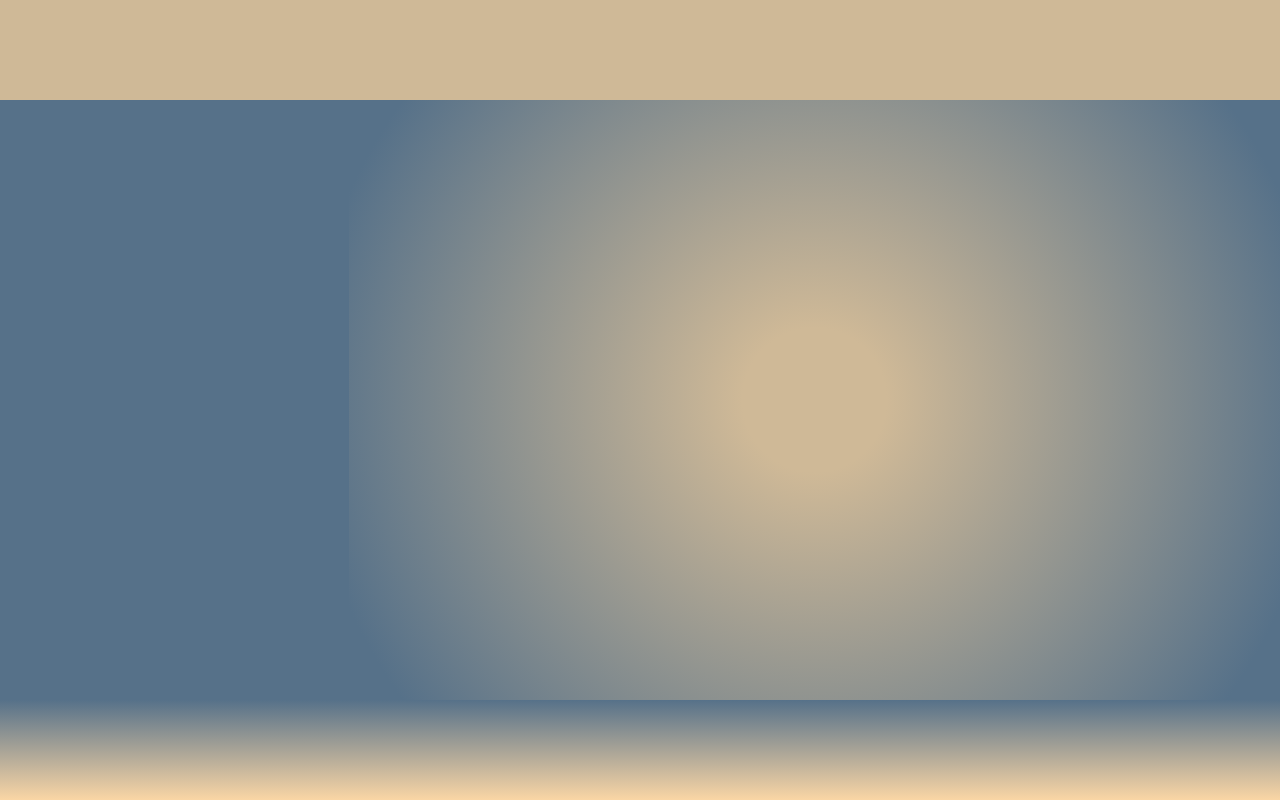
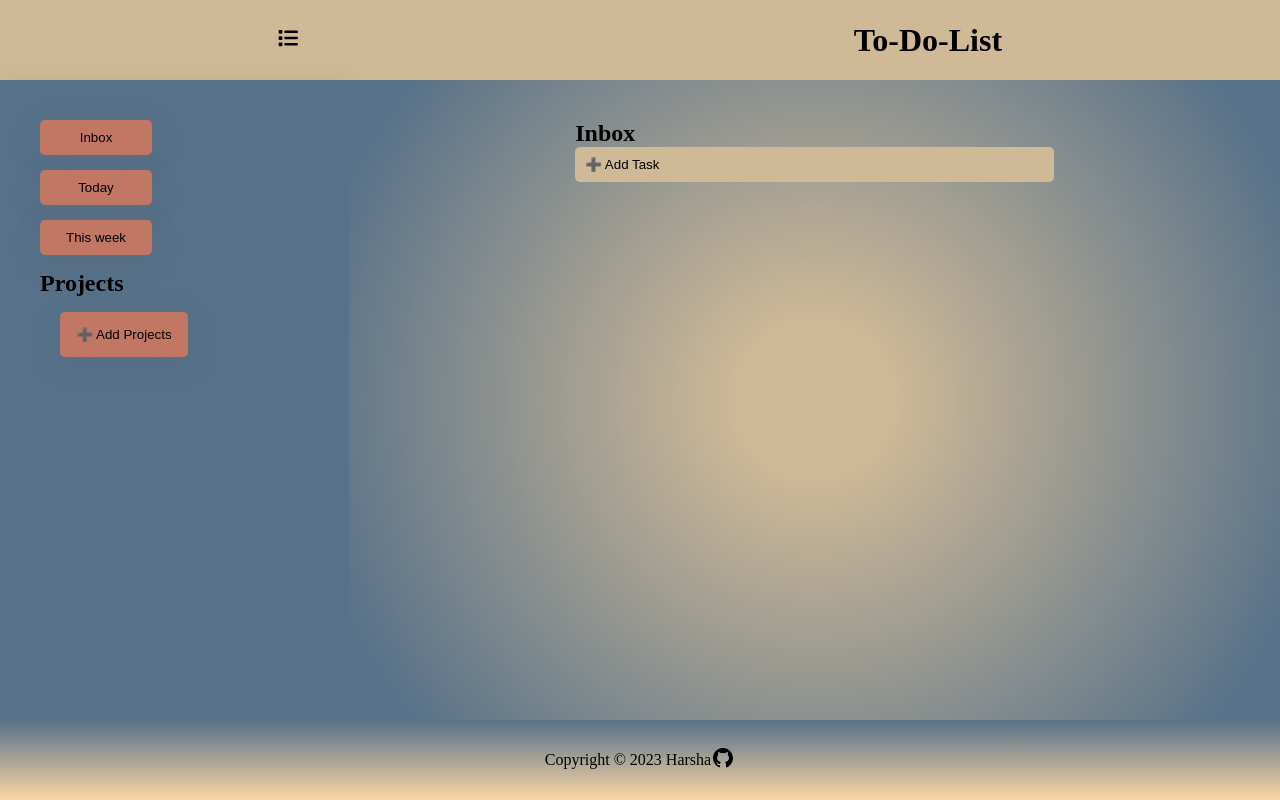
Before and after one commit to Harshahari1207/To-do-list, a website built with webpack: page dist/index.html in a window 1280 px wide. Built offline with Linux system fonts and the light colour scheme.

Commit message:
Normal Frame work of To-Do-List

```diff
--- /dev/null
+++ b/src/fooElements.js
@@ -0,0 +1,11 @@
+import fooImg from './icons8-github.svg';
+
+export default function fooElementCreate(){
+    const foo = document.querySelector('.foo');
+    const fooA = document.createElement('a');
+    fooA.href = "https://github.com/Harshahari1207";
+    foo.appendChild(fooA);
+    const fooImg1 = document.createElement('img');
+    fooImg1.src = fooImg;
+    fooA.appendChild(fooImg1);
+}
--- a/src/index.js
+++ b/src/index.js
@@ -1,4 +1,7 @@
 import './style.css';
+import logoImgCall from './logoImg';
+import fooElementCreate from './fooElements';
 
-
+logoImgCall();
+fooElementCreate();
 console.log('Hello');
--- /dev/null
+++ b/src/logoImg.js
@@ -0,0 +1,8 @@
+import navLogo from './list-solid.svg';
+export default function logoImgCall(){
+    const navLogoBar = document.querySelector(".logo");
+    const  logoImg = document.createElement('img');
+    logoImg.classList.add('logoImg');
+    logoImg.src = navLogo;
+    navLogoBar.appendChild(logoImg);
+}
--- a/src/style.css
+++ b/src/style.css
@@ -1,4 +1,5 @@
 *{
+    box-sizing: border-box;
     margin: 0;
     padding: 0;
 
@@ -10,34 +11,94 @@
 
     --pd: 10px;
     --br: 5px;
-
+    --gap: 5px;
+    --bs: rgba(100, 100, 111, 0.2) 0px 7px 29px 0px;
 }
 
 .main{
     width: 100%;
     height: 100vh;
     display: grid;
-    grid-template: 1fr 6fr 1fr/ 1.5fr 4fr;
+    grid-template: 2fr 5fr 2fr/ 1.5fr 4fr;
     background-color: rgb(76, 120, 159);
 }
 
 .nav{
-
     grid-row: 1/2;
     grid-column: 1/3;
     background-color: var(--foo-color);
+    display: flex;
+    justify-content: space-around;
+    align-items: center;
 }
+.logoImg{
+    width: 20px;
+    height: 30px;
+}
+
+
 .sideBar{
     grid-row: 2/3;
     grid-column: 1/2;
     background: var(--primary-color);
+    display: flex;
+    flex-direction: column;
+    gap: calc(var(--gap)*3);
+    padding: calc(var(--pd)*4);
+    box-shadow: var(--bs);
+}
+.sideBar button{
+    width: 7rem;
+    padding: var(--pd);
+    border: 0;
+    border-radius: var(--br);
+    background-color: var(--light-brown);
+    cursor: pointer;
+    box-shadow: var(--bs);
+}
+.sideBar button:hover{
+    background-color: var(--foo-color);
+
+}
+.projects{
+    display: flex;
+    flex-direction: column;
+    gap: calc(var(--gap)*3);
+}
+.projects button{
+    margin-left: 20px;
+    width: 8rem;
+    padding:calc(var(--pd)*1.5);
 }
 .mainBar{
     background: rgb(207,185,151);
-background: radial-gradient(circle, rgba(207,185,151,1) 13%, rgba(86,113,137,1) 92%);
-
+    background: radial-gradient(circle, rgba(207,185,151,1) 13%, rgba(86,113,137,1) 92%);
+    display: flex;
+    justify-content: center;
+    align-items: center;
+    gap: calc(var(--gap)*3);
+}
+.mainBar button{
+    border: 0;
+    text-align: left;
+    padding: var(--pd);
+    border-radius: var(--br);
+    background-color: var(--foo-color);
+}
+.mainBar button:hover{
+    background-color: var(--light-brown);
+}
+.mainContent{
+    padding: calc(var(--pd)*4);
+    width: 60%;
+    height: 80vh;
+    display: flex;
+    flex-direction: column;
 }
 .foo{
     grid-column: 1/3;
     background: linear-gradient(var(--primary-color), var(--sandel-color));
+    display: flex;
+    justify-content: center;
+    align-items: center;
 }
--- a/webpack.config.js
+++ b/webpack.config.js
@@ -12,6 +12,10 @@ module.exports = {
         test: /\.css$/i,
         use: ['style-loader', 'css-loader'],
       },
+      {
+        test: /\.(png|svg|jpg|jpeg|gif)$/i,
+        type: 'asset/resource',
+      },
     ],
   },
 };
```
Also changed, not shown: dist/338d83ea24d46b0f3524.svg (added), dist/3c71cbccd53579f8c8a4.svg (added), dist/bundle.js, dist/index.html, src/icons8-github.svg (added), src/list-solid.svg (added).
